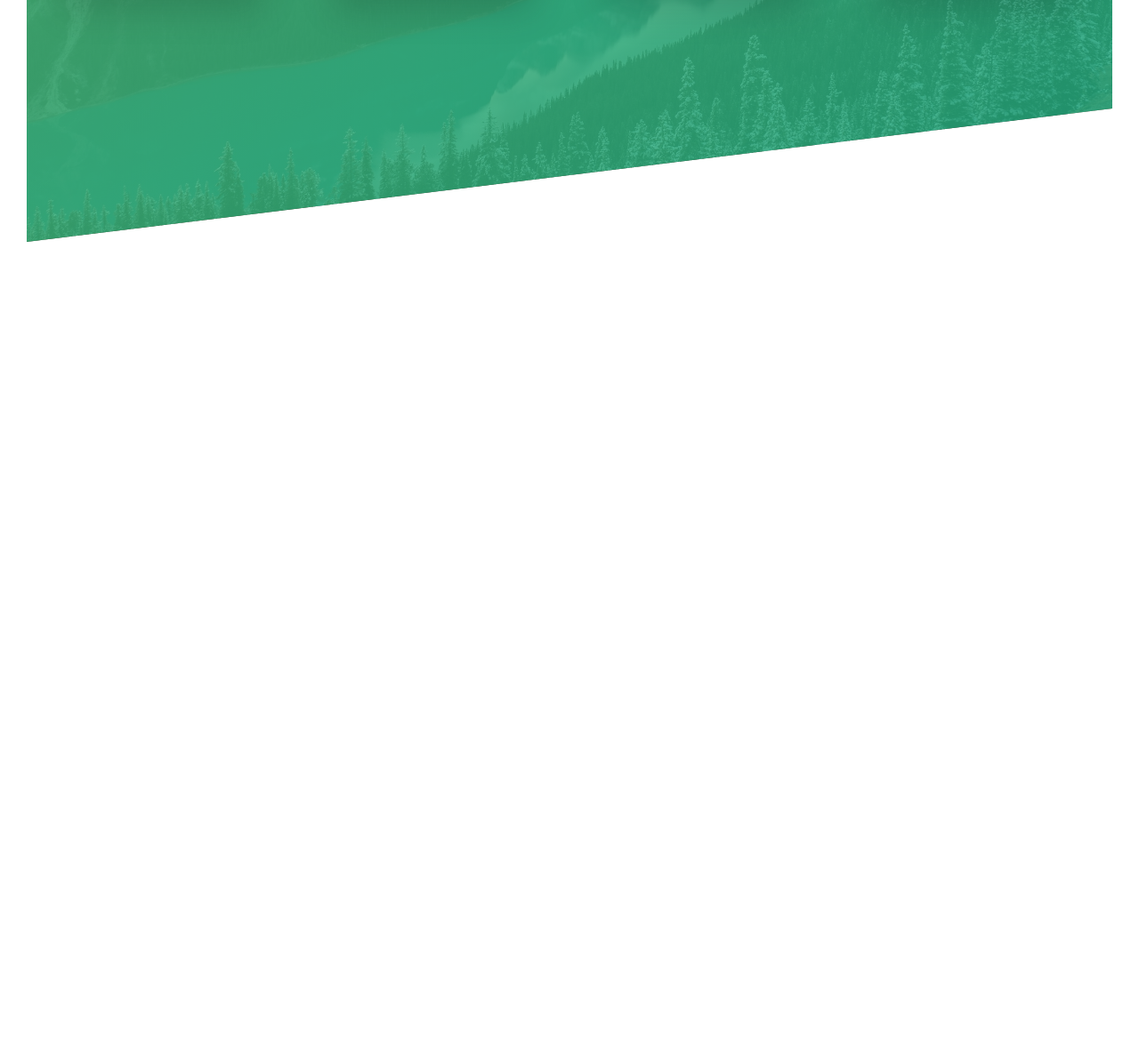
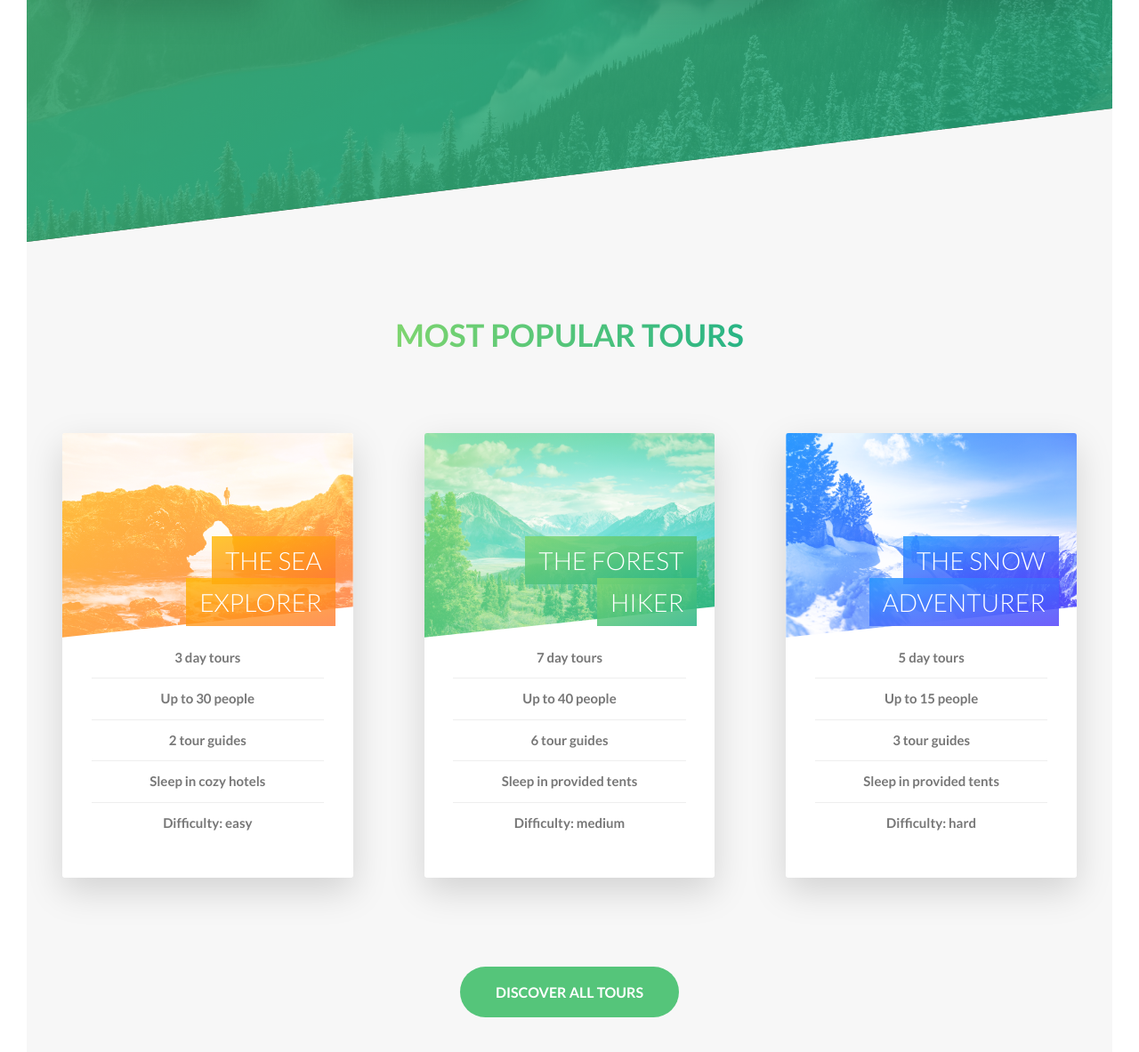
Before and after one commit to MaxChou1205/css-practice, a website built with Vite: page pages/tours-website/index.html in a window 1280 px wide. Shown: the part 1968-3151 px from the top of the page at 89% size. Before the commit the page ends 2240 px from the top, so only its background shows below. Built offline with nearby package versions, Linux system fonts and the light colour scheme.

Commit message:
add tour card section

```diff
--- a/pages/tours-website/index.html
+++ b/pages/tours-website/index.html
@@ -134,6 +134,111 @@
           </div>
         </div>
       </section>
+
+      <section class="section-tours" id="section-tours">
+        <div class="u-center-text u-margin-bottom-big">
+          <h2 class="heading-secondary">Most popular tours</h2>
+        </div>
+
+        <div class="row">
+          <div class="col-1-of-3">
+            <div class="card">
+              <div class="card__side card__side--front">
+                <div class="card__picture card__picture--1">&nbsp;</div>
+                <h4 class="card__heading">
+                  <span class="card__heading-span card__heading-span--1"
+                    >The Sea Explorer</span
+                  >
+                </h4>
+                <div class="card__details">
+                  <ul>
+                    <li>3 day tours</li>
+                    <li>Up to 30 people</li>
+                    <li>2 tour guides</li>
+                    <li>Sleep in cozy hotels</li>
+                    <li>Difficulty: easy</li>
+                  </ul>
+                </div>
+              </div>
+              <div class="card__side card__side--back card__side--back-1">
+                <div class="card__cta">
+                  <div class="card__price-box">
+                    <p class="card__price-only">Only</p>
+                    <p class="card__price-value">$297</p>
+                  </div>
+                  <a href="#popup" class="btn btn--white">Book now!</a>
+                </div>
+              </div>
+            </div>
+          </div>
+
+          <div class="col-1-of-3">
+            <div class="card">
+              <div class="card__side card__side--front">
+                <div class="card__picture card__picture--2">&nbsp;</div>
+                <h4 class="card__heading">
+                  <span class="card__heading-span card__heading-span--2"
+                    >The Forest Hiker</span
+                  >
+                </h4>
+                <div class="card__details">
+                  <ul>
+                    <li>7 day tours</li>
+                    <li>Up to 40 people</li>
+                    <li>6 tour guides</li>
+                    <li>Sleep in provided tents</li>
+                    <li>Difficulty: medium</li>
+                  </ul>
+                </div>
+              </div>
+              <div class="card__side card__side--back card__side--back-2">
+                <div class="card__cta">
+                  <div class="card__price-box">
+                    <p class="card__price-only">Only</p>
+                    <p class="card__price-value">$497</p>
+                  </div>
+                  <a href="#popup" class="btn btn--white">Book now!</a>
+                </div>
+              </div>
+            </div>
+          </div>
+
+          <div class="col-1-of-3">
+            <div class="card">
+              <div class="card__side card__side--front">
+                <div class="card__picture card__picture--3">&nbsp;</div>
+                <h4 class="card__heading">
+                  <span class="card__heading-span card__heading-span--3"
+                    >The Snow Adventurer</span
+                  >
+                </h4>
+                <div class="card__details">
+                  <ul>
+                    <li>5 day tours</li>
+                    <li>Up to 15 people</li>
+                    <li>3 tour guides</li>
+                    <li>Sleep in provided tents</li>
+                    <li>Difficulty: hard</li>
+                  </ul>
+                </div>
+              </div>
+              <div class="card__side card__side--back card__side--back-3">
+                <div class="card__cta">
+                  <div class="card__price-box">
+                    <p class="card__price-only">Only</p>
+                    <p class="card__price-value">$897</p>
+                  </div>
+                  <a href="#popup" class="btn btn--white">Book now!</a>
+                </div>
+              </div>
+            </div>
+          </div>
+        </div>
+
+        <div class="u-center-text u-margin-top-huge">
+          <a href="#" class="btn btn--green">Discover all tours</a>
+        </div>
+      </section>
     </main>
     <!-- <section>
       <div class="row">
--- a/pages/tours-website/sass/abstracts/_variables.scss
+++ b/pages/tours-website/sass/abstracts/_variables.scss
@@ -3,11 +3,21 @@ $color-primary: #55c57a;
 $color-primary-light: #7ed56f;
 $color-primary-dark: #28b485;
 
+$color-secondary-light: #ffb900;
+$color-secondary-dark: #ff7730;
+
+$color-tertiary-light: #2998ff;
+$color-tertiary-dark: #5643fa;
+
+$color-grey-light-1: #f7f7f7;
+$color-grey-light-2: #eee;
+
 $color-grey-dark: #777;
+$color-grey-dark-2: #999;
+$color-grey-dark-3: #333;
+
 $color-white: #fff;
 $color-black: #000;
-
-$color-grey-light-1: #f7f7f7;
 
 // font
 $default-font-size: 1.6rem;
--- a/pages/tours-website/sass/base/_utilities.scss
+++ b/pages/tours-website/sass/base/_utilities.scss
@@ -8,3 +8,10 @@
 .u-margin-bottom-big {
   margin-bottom: 8rem;
 }
+
+.u-margin-top-big {
+  margin-top: 8rem;
+}
+.u-margin-top-huge {
+  margin-top: 10rem;
+}
--- a/pages/tours-website/sass/components/_button.scss
+++ b/pages/tours-website/sass/components/_button.scss
@@ -32,6 +32,15 @@
 
     &::after {
       background-color: $color-white;
+    }
+  }
+
+  &--green {
+    background-color: $color-primary;
+    color: $color-white;
+
+    &::after {
+      background-color: $color-primary;
     }
   }
 
--- a/pages/tours-website/sass/components/_card.scss
+++ b/pages/tours-website/sass/components/_card.scss
@@ -0,0 +1,177 @@
+.card {
+  perspective: 150rem; // 製作(翻轉的)立體效果
+  position: relative;
+  height: 50rem;
+
+  &__side {
+    height: 50rem;
+    transition: all 0.5s ease;
+    position: absolute;
+    top: 0;
+    left: 0;
+    width: 100%;
+    backface-visibility: hidden;
+    border-radius: 3px;
+    overflow: hidden;
+    box-shadow: 0 1.5rem 4rem rgba($color-black, 0.15);
+
+    &--front {
+      background-color: $color-white;
+    }
+
+    &--back {
+      transform: rotateY(180deg);
+
+      &-1 {
+        background-image: linear-gradient(
+          to right bottom,
+          $color-secondary-light,
+          $color-secondary-dark
+        );
+      }
+
+      &-2 {
+        background-image: linear-gradient(
+          to right bottom,
+          $color-primary-light,
+          $color-primary-dark
+        );
+      }
+
+      &-3 {
+        background-image: linear-gradient(
+          to right bottom,
+          $color-tertiary-light,
+          $color-tertiary-dark
+        );
+      }
+    }
+  }
+
+  &:hover &__side--front {
+    transform: rotateY(-180deg);
+  }
+
+  &:hover &__side--back {
+    transform: rotateY(0);
+  }
+
+  &__picture {
+    height: 23rem;
+    background-size: cover;
+    background-blend-mode: screen;
+    clip-path: polygon(0 0, 100% 0, 100% 85%, 0 100%);
+
+    &--1 {
+      background-image: linear-gradient(
+          to right bottom,
+          $color-secondary-light,
+          $color-secondary-dark
+        ),
+        url(../img/nat-5.jpg);
+    }
+
+    &--2 {
+      background-image: linear-gradient(
+          to right bottom,
+          $color-primary-light,
+          $color-primary-dark
+        ),
+        url(../img/nat-6.jpg);
+    }
+
+    &--3 {
+      background-image: linear-gradient(
+          to right bottom,
+          $color-tertiary-light,
+          $color-tertiary-dark
+        ),
+        url(../img/nat-7.jpg);
+    }
+  }
+
+  &__heading {
+    font-size: 2.8rem;
+    font-weight: 300;
+    text-transform: uppercase;
+    text-align: right;
+    color: $color-white;
+    position: absolute;
+    top: 12rem;
+    right: 2rem;
+    width: 70%;
+  }
+
+  &__heading-span {
+    padding: 1rem 1.5rem;
+    box-decoration-break: clone;
+    -webkit-box-decoration-break: clone;
+
+    &--1 {
+      background-image: linear-gradient(
+        to right bottom,
+        rgba($color-secondary-light, 0.8),
+        rgba($color-secondary-dark, 0.8)
+      );
+    }
+
+    &--2 {
+      background-image: linear-gradient(
+        to right bottom,
+        rgba($color-primary-light, 0.85),
+        rgba($color-primary-dark, 0.85)
+      );
+    }
+
+    &--3 {
+      background-image: linear-gradient(
+        to right bottom,
+        rgba($color-tertiary-light, 0.85),
+        rgba($color-tertiary-dark, 0.85)
+      );
+    }
+  }
+
+  &__details {
+    ul {
+      list-style: none;
+      width: 80%;
+      margin: 0 auto;
+
+      li {
+        text-align: center;
+        font-size: 1.5rem;
+        padding: 1rem;
+
+        &:not(:last-child) {
+          border-bottom: 1px solid $color-grey-light-2;
+        }
+      }
+    }
+  }
+
+  &__cta {
+    position: absolute;
+    top: 50%;
+    left: 50%;
+    transform: translate(-50%, -50%);
+    width: 90%;
+    text-align: center;
+  }
+
+  &__price-box {
+    text-align: center;
+    color: $color-white;
+    margin-bottom: 8rem;
+  }
+
+  &__price-only {
+    font-size: 1.4rem;
+    text-transform: uppercase;
+  }
+
+  &__price-value {
+    font-size: 6rem;
+    font-weight: 100;
+  }
+}
--- a/pages/tours-website/sass/main.scss
+++ b/pages/tours-website/sass/main.scss
@@ -10,6 +10,7 @@
 @import "components/button";
 @import "components/composition";
 @import "components/feature-box";
+@import "components/card";
 
 @import "layout/header";
 @import "layout/grid";
--- a/pages/tours-website/sass/pages/_home.scss
+++ b/pages/tours-website/sass/pages/_home.scss
@@ -21,3 +21,9 @@
     transform: skewY(7deg);
   }
 }
+
+.section-tours{
+  background-color: $color-grey-light-1;
+  padding: 25rem 0 15rem 0;
+  margin-top: -10rem;
+}
```
